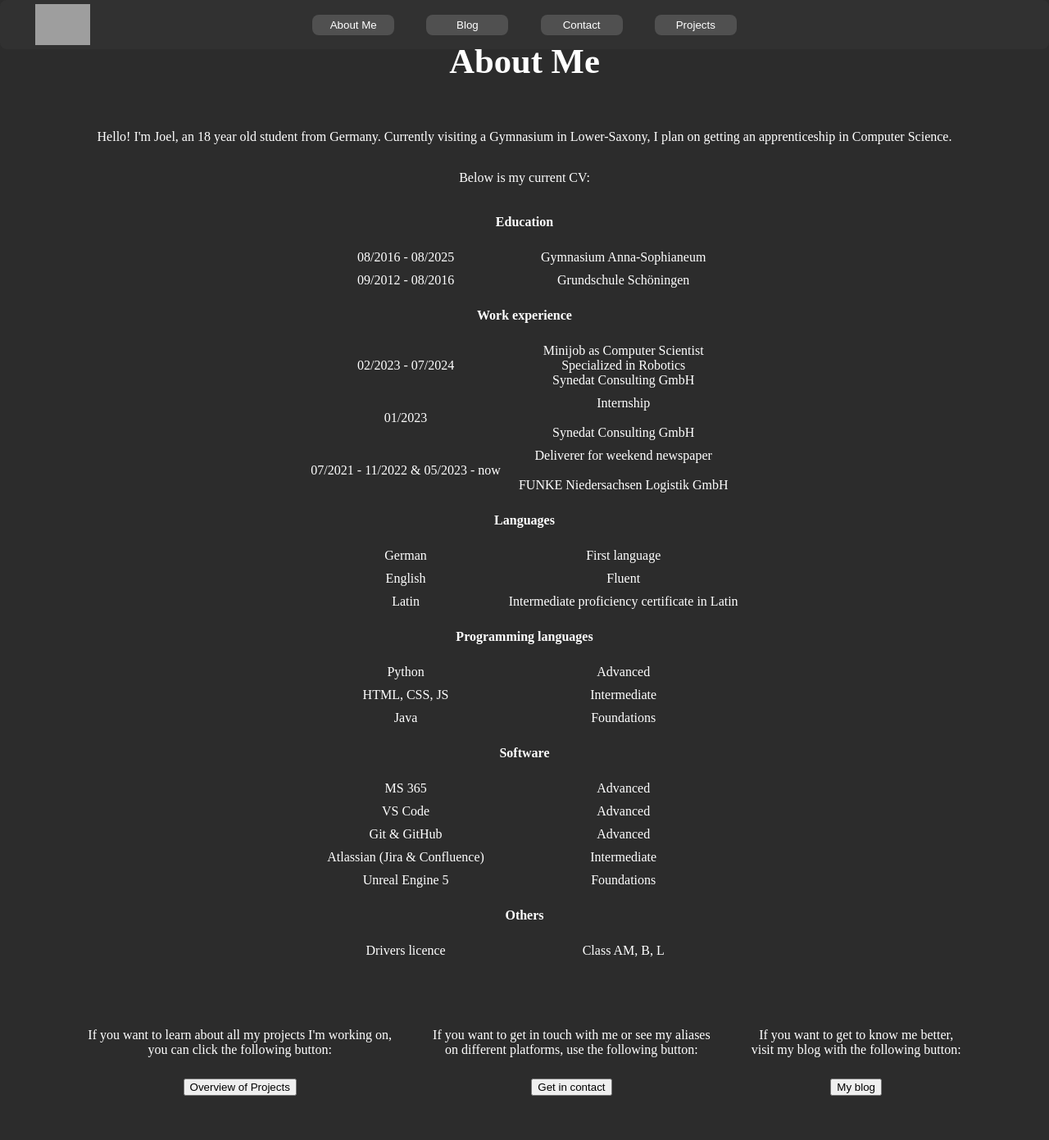
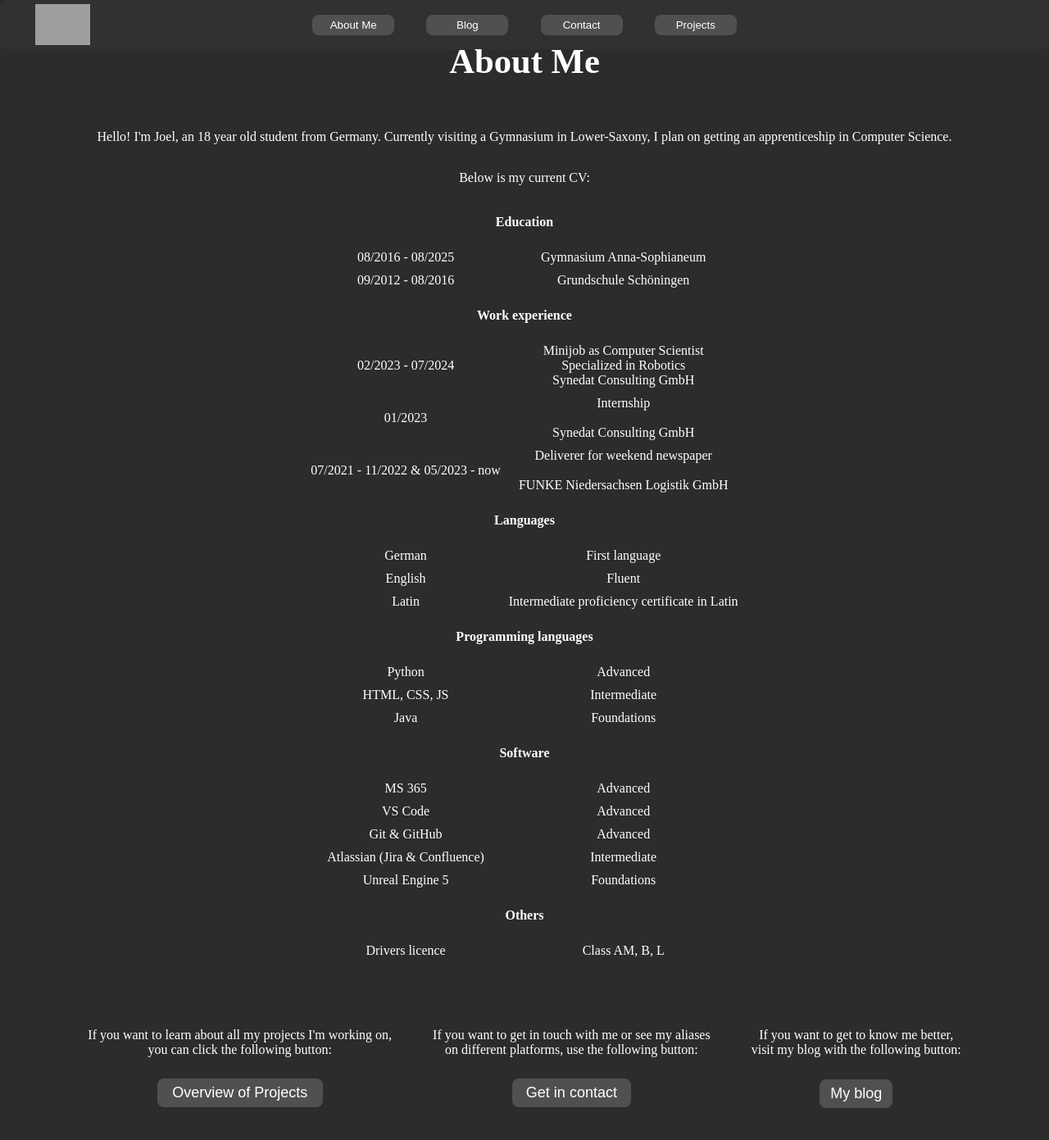
Before and after one commit to Xynox/website, a Jekyll site: the page built from html/about/about.html, in a window 1280 px wide and 1400 px high, scrolled down 53 px. Shown: the top 1391 px of the window at 82% size. Built offline with Jekyll 4.4.1, drawn with Linux system fonts in a browser that asks for light colours; grey boxes are pictures that could not be loaded.

Commit message:
Add links and style to buttons on bottom

```diff
--- a/css/about/about.css
+++ b/css/about/about.css
@@ -81,3 +81,23 @@
     grid-column: 3;
     grid-row: 2;
 }
+
+button.bottomGridAbM-item{
+    margin: inherit;
+    height: 35px;
+    padding-left: 5%;
+    padding-right: 5%;
+    background-color: rgb(80, 80, 80);
+    color: white;
+    text-align: center;
+    transition: 0.2s ease;
+    font-size: large;
+    border: none;
+    border-radius: 8px;
+    cursor: pointer;
+}
+
+button.bottomGridAbM-item:hover{
+    background-color: rgb(185, 185, 185);
+    color: black;
+}
--- a/html/about/about.html
+++ b/html/about/about.html
@@ -129,9 +129,9 @@ title: Joel Wittke - About Me
 
 <div class="bottomGridAbM-container">
     <p class="bottomGridAbM-item item1">If you want to learn about all my projects I'm working on, <br> you can click the following button: </p>
-    <button class="bottomGridAbM-item item2">Overview of Projects</button>
+    <button onclick="window.location.href='{{'/html/projects/projects.html' | relative_url }}';" type="button" class="bottomGridAbM-item item2">Overview of Projects</button>
     <p class="bottomGridAbM-item item3">If you want to get in touch with me or see my aliases <br> on different platforms, use the following button: </p>
-    <button class="bottomGridAbM-item item4">Get in contact</button>
+    <button onclick="window.location.href='{{'/html/contact/contact.html' | relative_url }}';" type="button" class="bottomGridAbM-item item4">Get in contact</button>
     <p class="bottomGridAbM-item item5">If you want to get to know me better, <br> visit my blog with the following button: </p>
-    <button class="bottomGridAbM-item item6">My blog</button>
+    <button onclick="window.location.href='{{'/html/blog/blog.html' | relative_url }}';" type="button" class="bottomGridAbM-item item6">My blog</button>
 </div>
```
